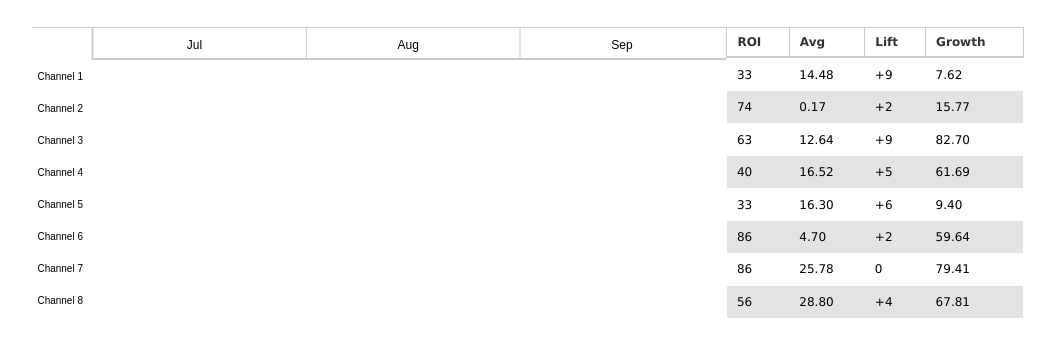
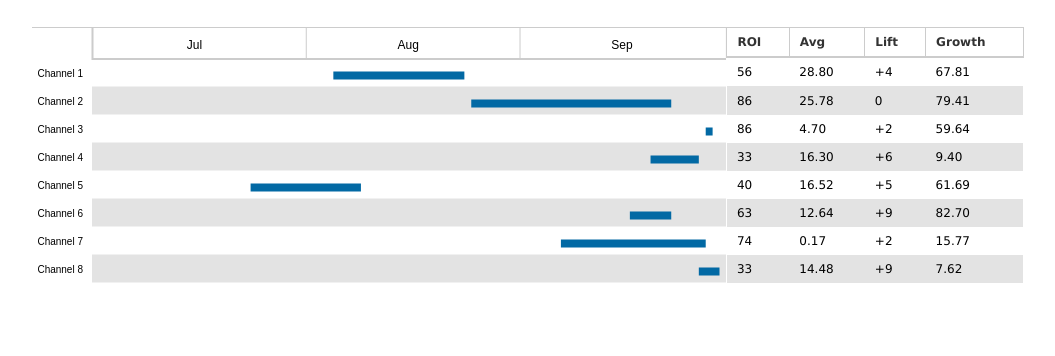
Before and after one commit to nkabrown/recess, a plain HTML site: page gantt/index.html in a window 1280 px wide. Shown: the whole page, without its empty margins (112-1167 px from the left). Drawn offline with nearby package versions, Linux system fonts and the light colour scheme.

Commit message:
Render gantt chart

```diff
--- a/gantt/js/Gantt.js
+++ b/gantt/js/Gantt.js
@@ -37,5 +37,29 @@ export default class Gantt {
     d3.selectAll('.x-axis text')
         .style('font-size', '12px')
         .attr('transform', 'translate(102, 28)');
+
+    graph.selectAll('.channel')
+        .data(this.data.reverse())
+      .enter().append('g')
+        .attr('class', 'channel')
+        .attr('transform', d => `translate(0, ${y(d.channel) - 1})`);
+
+    d3.selectAll('.channel').each(function(d, i) {
+      d3.select(this)
+          .append('rect')
+          .attr('class', 'gutter')
+          .attr('height', 28)
+          .attr('width', x(new Date(2019, 8, 31)))
+          .attr('fill', i % 2 != 0 ? '#e3e3e3' : 'transparent');
+
+      d3.select(this)
+          .append('rect')
+          .attr('class', 'period')
+          .attr('height', 8)
+          .attr('width', d => x(d.end) - x(d.start))
+          .attr('x', d => x(d.start))
+          .attr('fill', '#0269a4')
+          .attr('transform', 'translate(0, 13)');
+    });
   }
 }
--- a/gantt/js/index.js
+++ b/gantt/js/index.js
@@ -29,5 +29,5 @@ console.log(data);
 const container = document.getElementsByClassName('chart-container')[0];
 const margins = {top: 30.5, left: 60, bottom: 0, right: 0};
 
-new Gantt('.chart-container', data, margins, container.clientWidth * .70, channels.length * 32 + 35, quarter).init();
-new Table('.chart-container', data, container.clientWidth * .30, channels.length * 32 + 35).init();
+new Gantt('.chart-container', data, margins, container.clientWidth * .70, channels.length * 32, quarter).init();
+new Table('.chart-container', data, container.clientWidth * .30, channels.length * 32).init();
--- a/gantt/style.css
+++ b/gantt/style.css
@@ -60,6 +60,10 @@ table {
   margin-bottom: 25px;
 }
 
+tbody tr {
+  height: 32;
+}
+
 thead tr th {
   background: #fff none;
   border: 1px solid #ccc;
```
